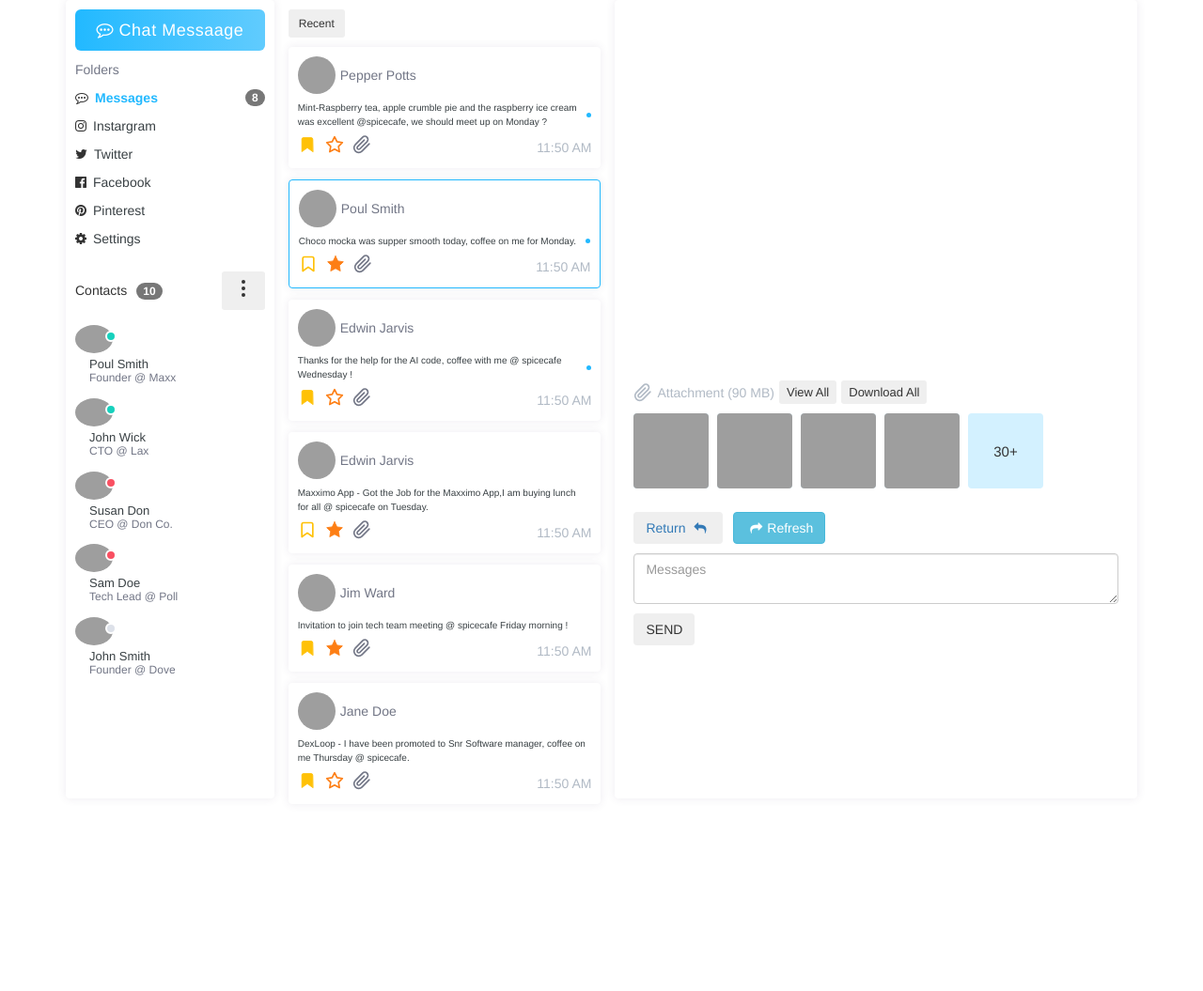
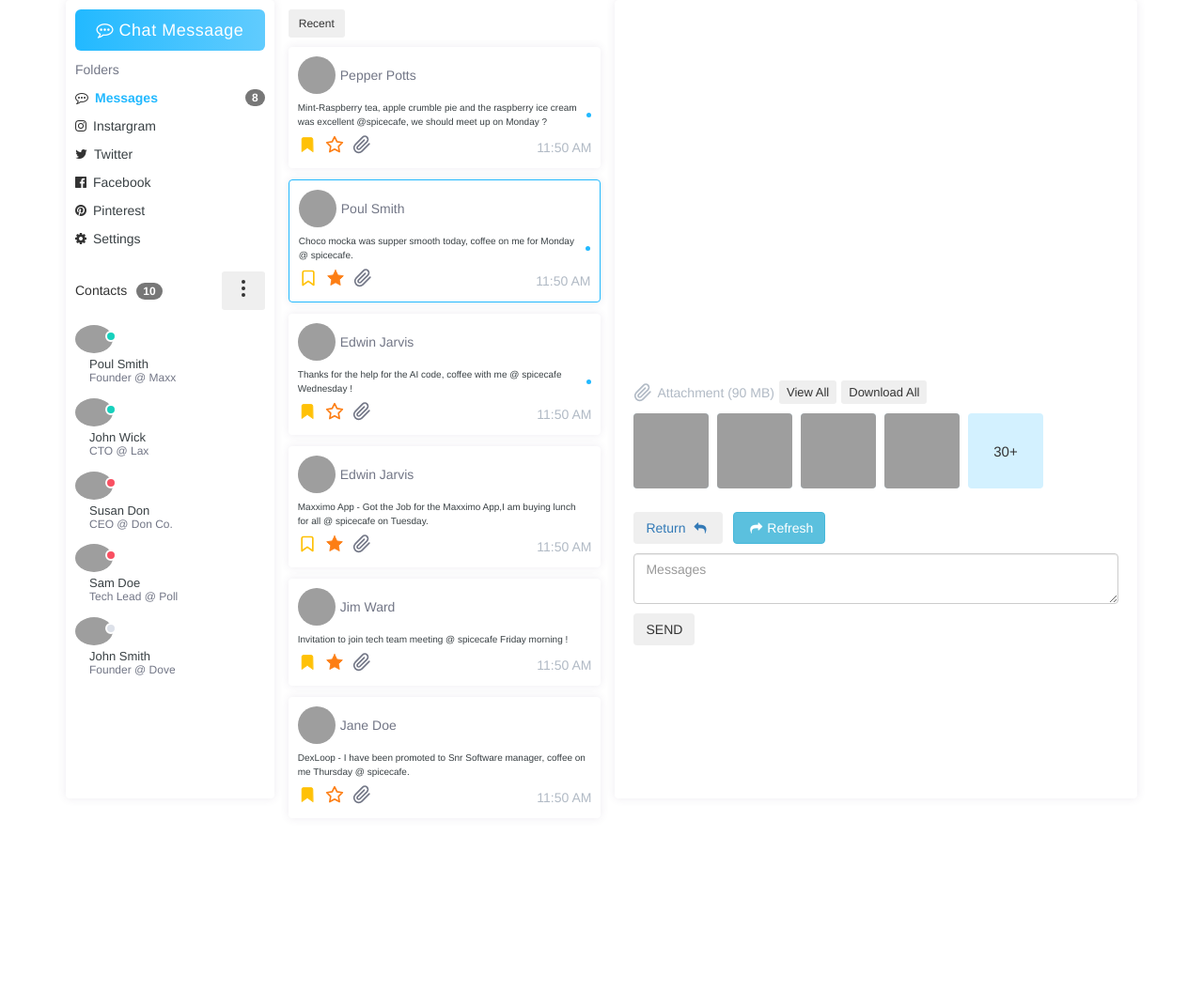
Before and after one commit to Peristratus/cafe-flask-app, a Flask app: page /chatapp in a window 1280 px wide. Shown: the top 1055 px of the page at 94% size. Run offline with Flask 2, Linux system fonts and the light colour scheme; the visitor is signed in with stand-in values (Sample User, id 1); some libraries are stand-ins or nearby versions; grey boxes are pictures that could not be loaded.

Commit message:
typo errors corrected in recent card secssion

```diff
--- a/templates/chatapp.html
+++ b/templates/chatapp.html
@@ -271,7 +271,7 @@
                                             <a href="#" class="recipient-name">Poul Smith</a>
                                         </div>
                                         <a href="#" class="email-subject">Choco mocka was supper smooth today, coffee on me for
-                                            Monday.<i class="unread">&nbsp;</i></a>
+                                            Monday @ spicecafe.<i class="unread">&nbsp;</i></a>
                                         <div class="email-footer">
                                             <div class="email-action">
                                                 <a href="#" class="important">
```
